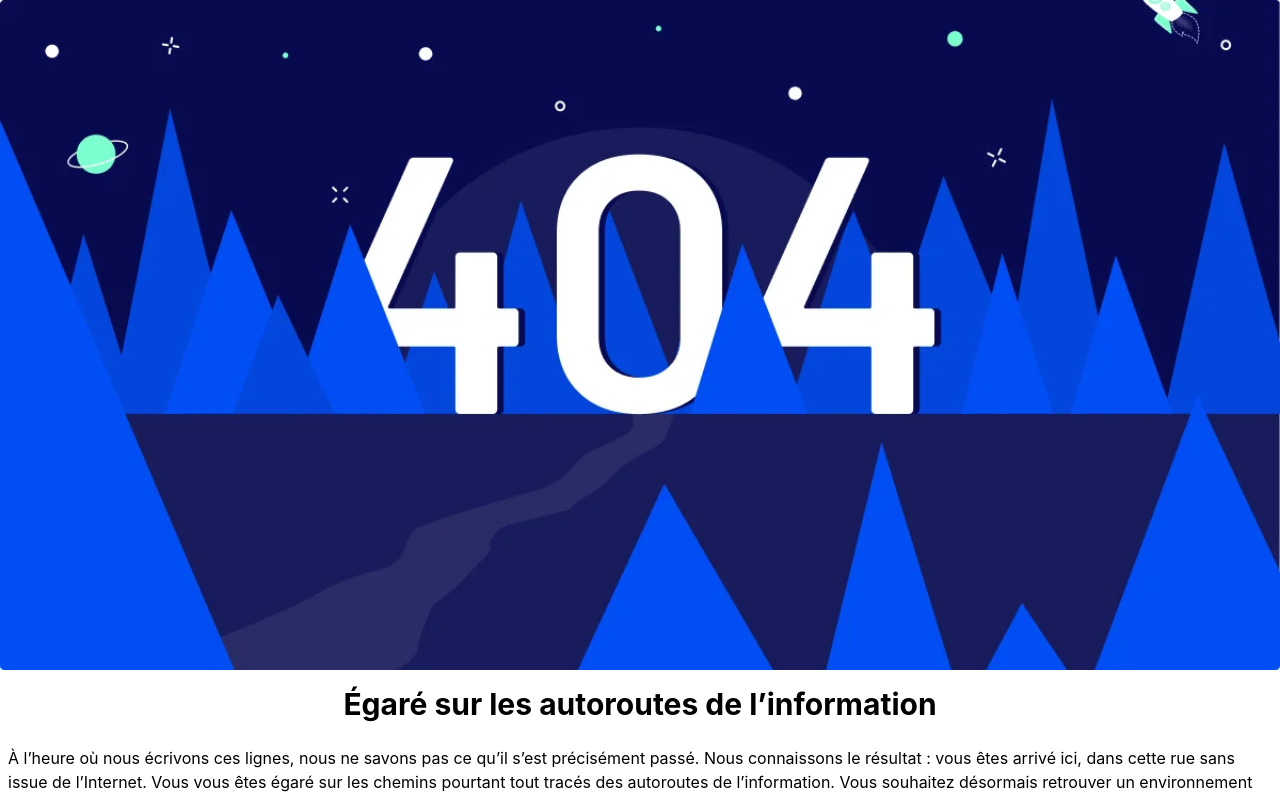
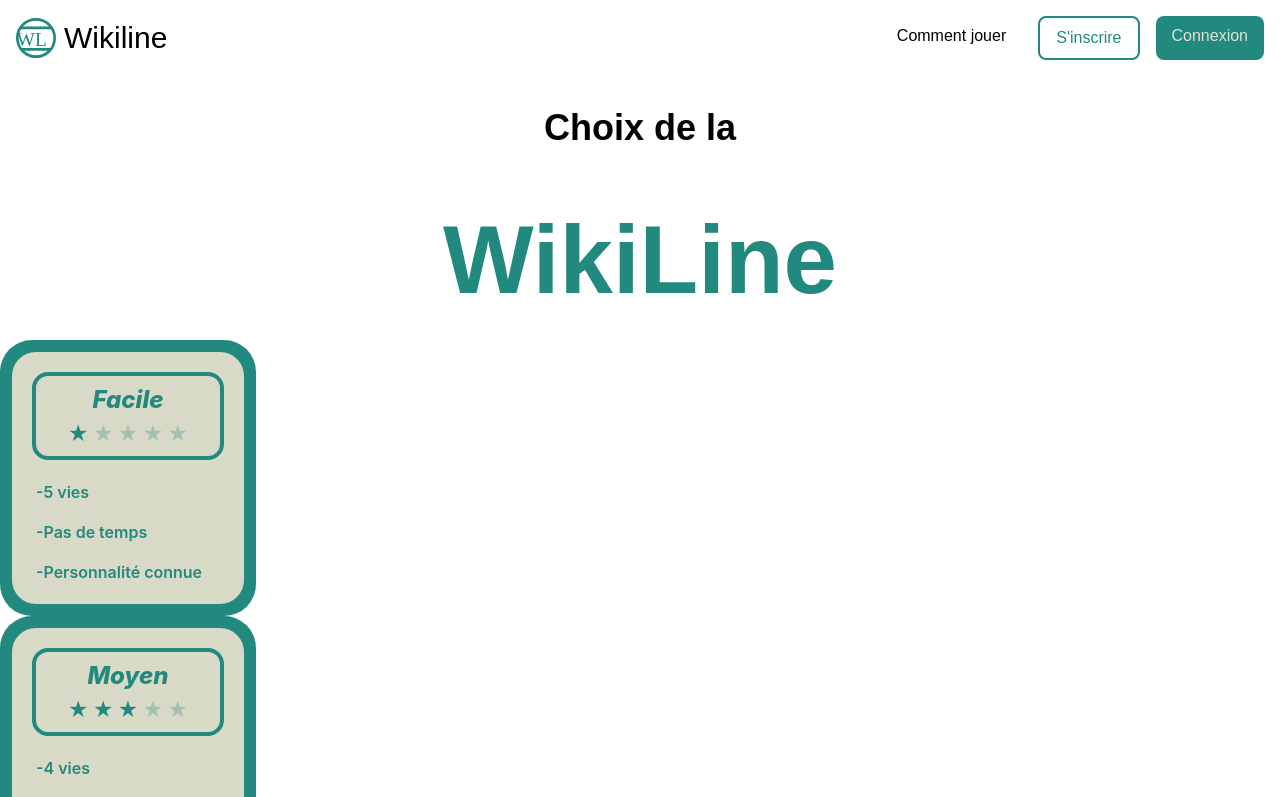
Before and after one commit to DrazoxDev/Wikiline, a React (Vite) app: page /choix_difficulte in a window 1280 px wide. Shown: the top 797 px of the page. Built offline with nearby package versions, Linux system fonts and the light colour scheme; a web font is replaced by a local one.

Commit message:
Choix difficulté avancement

```diff
--- a/src/App.tsx
+++ b/src/App.tsx
@@ -11,6 +11,7 @@ import Inscription from "./pages/Inscription";
 import CommentJouer from "./pages/CommentJouer";
 import ChoixMode from "./pages/ChoixMode";
 import PersonTest from "./pages/PersonTest";
+import Difficulte  from "./pages/Difficulte";
 const App = () => {
 
   const statuts = useArtworkStatus();
@@ -47,6 +48,7 @@ const App = () => {
         <Route path="/choixmode" element={<ChoixMode/>}></Route>
         <Route path="/commentjouer" element={<CommentJouer/>}></Route>
         <Route path="/test-personnes" element={<PersonTest/>}></Route>
+        <Route path="/choix_difficulte" element={<Difficulte/>}></Route>
         <Route path="*" element={<Page404/>}></Route>
     </Routes>
     </BrowserRouter>
--- /dev/null
+++ b/src/components/ModeDeDifficulte.tsx
@@ -0,0 +1,41 @@
+type Props = {
+  titre: string;
+  nbretoiles: number;
+  specificitee: string[];
+}
+
+const ModeDeDifficulte = ({ titre, nbretoiles, specificitee }: Props) => {
+  return (
+    <div className="bg-[#21897E] rounded-[2rem] p-3 w-64 cursor-pointer hover:scale-105 transition-transform">
+
+      <div className="bg-[#D9D9C8] rounded-[1.5rem] p-5 h-full">
+
+        <div className="border-4 border-[#21897E] rounded-2xl px-4 py-2 text-center mb-5">
+          <p className="text-2xl font-extrabold italic text-[#21897E]">{titre}</p>
+          <div className="flex gap-1 justify-center mt-1">
+            {Array.from({ length: 5 }).map((_, i) => (
+              <span
+                key={i}
+                className={`text-xl ${i < nbretoiles ? "text-[#21897E]" : "text-[#21897E]/30"}`}
+              >
+                ★
+              </span>
+            ))}
+          </div>
+        </div>
+
+        {/* Détails */}
+        <ul className="space-y-4 px-1">
+          {specificitee.map((detail) => (
+            <li key={detail} className="text-[#21897E] font-semibold text-base">
+              -{detail}
+            </li>
+          ))}
+        </ul>
+
+      </div>
+    </div>
+  );
+}
+
+export default ModeDeDifficulte;
--- a/src/components/home/PersonCarousel.tsx
+++ b/src/components/home/PersonCarousel.tsx
@@ -11,6 +11,7 @@ type CarouselPerson = {
     return (
       <div className="flex flex-col items-center mx-5 shrink-0 w-36 md:w-44">
         <div className="bg-[#ffffff] rounded-3xl w-full shadow-lg overflow-hidden">
+
             {person.imageUrl ? (
               <img
                 src={person.imageUrl}
@@ -23,7 +24,9 @@ type CarouselPerson = {
                 ?
               </div>
             )}
+
         </div>
+
         <p className="font-titre text-base md:text-lg mt-3 text-center leading-tight">
           {person.name}
         </p>
--- a/src/pages/Connexion.tsx
+++ b/src/pages/Connexion.tsx
@@ -4,13 +4,13 @@ const Connexion = () => {
     return (
         <>
             <Header />
-            <main className="container mx-auto p-4">
+            <section className="container mx-auto p-4">
                 <div className="flex flex-col items-center">
                     <h2 className="font-soustitre text-4xl">Connexion</h2>
                     <h2 className="text-[#21897E] font-titre text-8xl">WikiLine</h2>
                 </div>
 
-                <section className="container mx-auto p-4">
+                <div className="container mx-auto p-4">
                     <div className="bg-[#21897E] rounded-2xl p-8 flex flex-col gap-6">
                         <h3 className="text-[#E0E2DB] font-bold text-2xl">Bon retour parmis nous !!</h3>
 
@@ -41,8 +41,8 @@ const Connexion = () => {
                             Valider
                         </button>
                     </div>
-                </section>
-            </main>
+                </div>
+            </section>
         </>
     );
 };
--- /dev/null
+++ b/src/pages/Difficulte.tsx
@@ -0,0 +1,36 @@
+import Header from "../components/Header";
+import ModeDeDifficulte from "../components/ModeDeDifficulte";
+
+const Difficulte = () => {
+    return(
+        <>
+        <Header></Header>
+            <section>
+                <div className="flex flex-col items-center">
+                    <h2 className="font-soustitre text-4xl">Choix de la</h2>
+                    <h2 className="text-[#21897E] font-titre text-8xl">WikiLine</h2>
+                </div>
+
+                <ModeDeDifficulte
+                    titre="Facile"
+                    nbretoiles={1}
+                    specificitee={["5 vies", "Pas de temps", "Personnalité connue"]}
+                />
+
+                <ModeDeDifficulte
+                    titre="Moyen"
+                    nbretoiles={3}
+                    specificitee={["4 vies", "1min par essais", "Personnalité moyennement connue"]}
+                />
+
+                <ModeDeDifficulte
+                    titre="Facile"
+                    nbretoiles={1}
+                    specificitee={["3 vies", "30sec par essais", "Personnalité peu connue"]}
+                />
+            </section>
+        </>
+    )
+}
+
+export default Difficulte;
```
Lines whose indentation alone changed are shown as unchanged.
